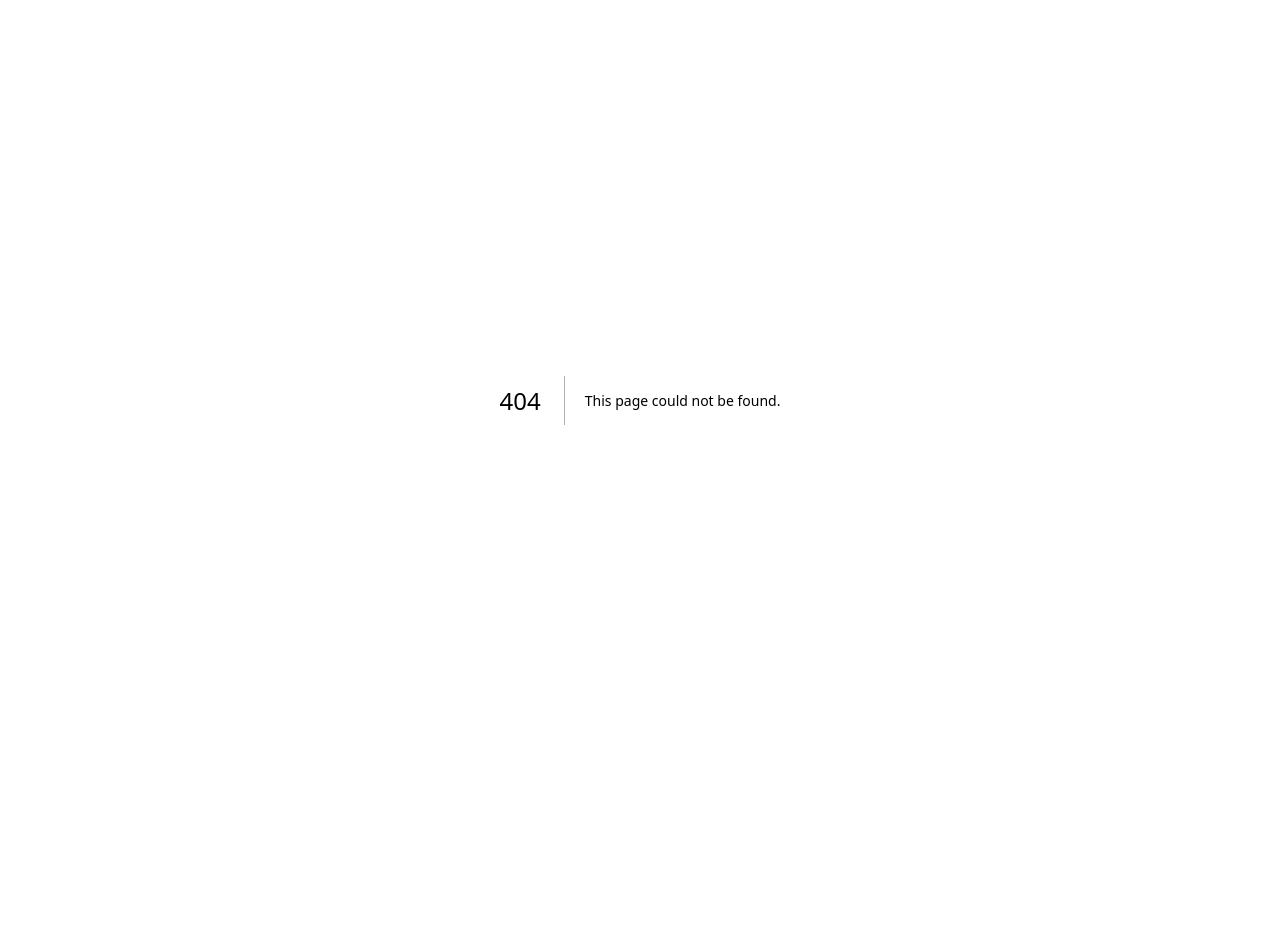
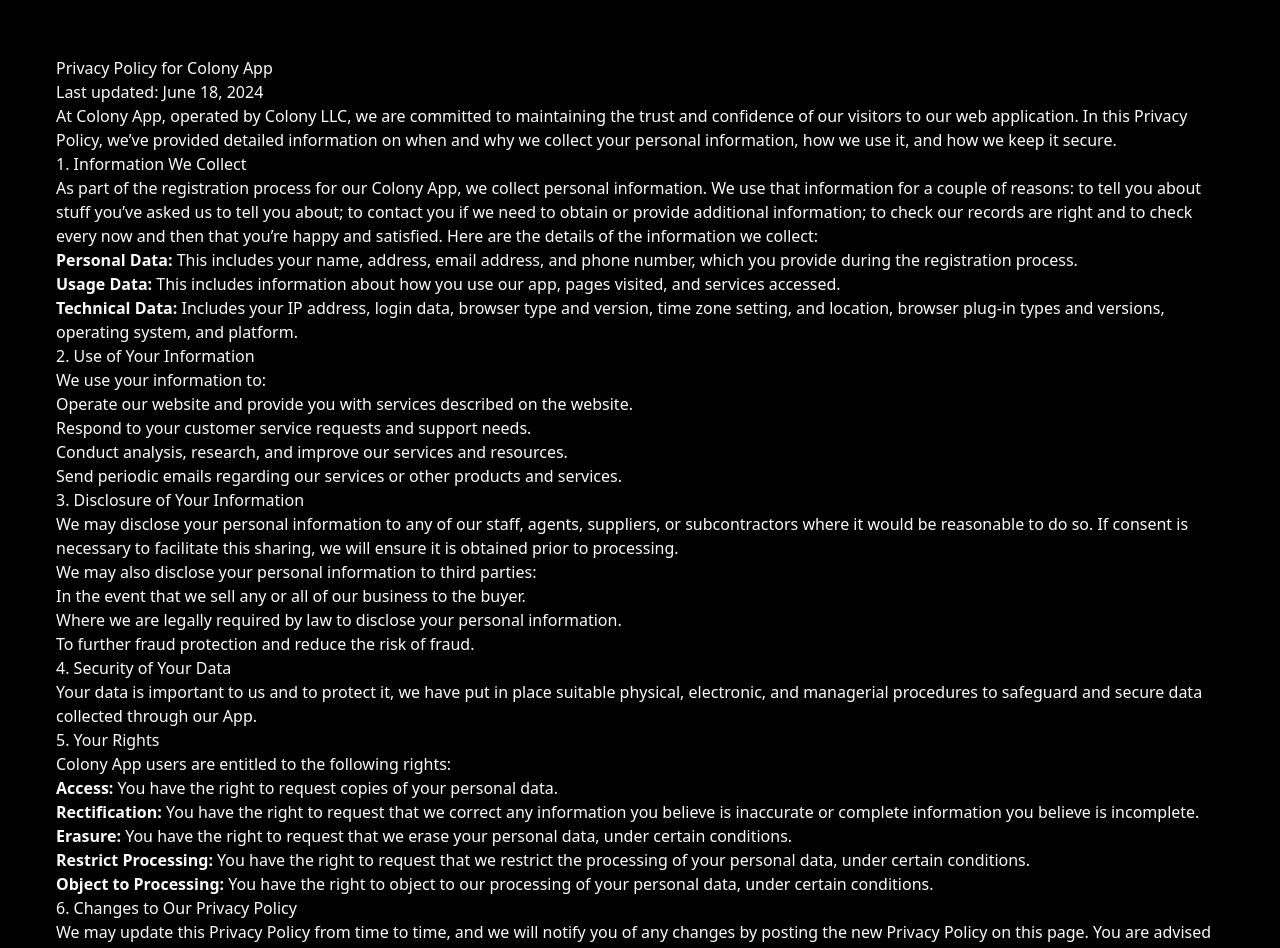
Before and after one commit to Ortbri/colony-web, a Next.js app: page /privacy in a window 1280 px wide. Before the commit this address had no page. Shown: the top 948 px of the page. Before the commit the page ends 800 px from the top, so only its background shows below. Built offline with nearby package versions, Linux system fonts and the light colour scheme.

Commit message:
Sample TOS & PRIVACY

```diff
--- a/app/page.tsx
+++ b/app/page.tsx
@@ -1,6 +1,7 @@
 import Cut from '@/components/Cut'
 import Features from '@/components/Features'
 import Guide from '@/components/Guide'
+import Link from 'next/link'
 import React from 'react'
 
 export default function Home() {
--- /dev/null
+++ b/app/privacy/page.tsx
@@ -0,0 +1,127 @@
+import React from 'react'
+
+export default function PrivacyPolicy() {
+  return (
+    <div className='p-14'>
+      <h1>Privacy Policy for Colony App</h1>
+      <p>Last updated: June 18, 2024</p>
+
+      <p>
+        At Colony App, operated by Colony LLC, we are committed to maintaining
+        the trust and confidence of our visitors to our web application. In this
+        Privacy Policy, we’ve provided detailed information on when and why we
+        collect your personal information, how we use it, and how we keep it
+        secure.
+      </p>
+
+      <h2>1. Information We Collect</h2>
+      <p>
+        As part of the registration process for our Colony App, we collect
+        personal information. We use that information for a couple of reasons:
+        to tell you about stuff you’ve asked us to tell you about; to contact
+        you if we need to obtain or provide additional information; to check our
+        records are right and to check every now and then that you’re happy and
+        satisfied. Here are the details of the information we collect:
+      </p>
+      <ul>
+        <li>
+          <strong>Personal Data:</strong> This includes your name, address,
+          email address, and phone number, which you provide during the
+          registration process.
+        </li>
+        <li>
+          <strong>Usage Data:</strong> This includes information about how you
+          use our app, pages visited, and services accessed.
+        </li>
+        <li>
+          <strong>Technical Data:</strong> Includes your IP address, login data,
+          browser type and version, time zone setting, and location, browser
+          plug-in types and versions, operating system, and platform.
+        </li>
+      </ul>
+
+      <h2>2. Use of Your Information</h2>
+      <p>We use your information to:</p>
+      <ul>
+        <li>
+          Operate our website and provide you with services described on the
+          website.
+        </li>
+        <li>Respond to your customer service requests and support needs.</li>
+        <li>
+          Conduct analysis, research, and improve our services and resources.
+        </li>
+        <li>
+          Send periodic emails regarding our services or other products and
+          services.
+        </li>
+      </ul>
+
+      <h2>3. Disclosure of Your Information</h2>
+      <p>
+        We may disclose your personal information to any of our staff, agents,
+        suppliers, or subcontractors where it would be reasonable to do so. If
+        consent is necessary to facilitate this sharing, we will ensure it is
+        obtained prior to processing.
+      </p>
+      <p>We may also disclose your personal information to third parties:</p>
+      <ul>
+        <li>
+          In the event that we sell any or all of our business to the buyer.
+        </li>
+        <li>
+          Where we are legally required by law to disclose your personal
+          information.
+        </li>
+        <li>To further fraud protection and reduce the risk of fraud.</li>
+      </ul>
+
+      <h2>4. Security of Your Data</h2>
+      <p>
+        Your data is important to us and to protect it, we have put in place
+        suitable physical, electronic, and managerial procedures to safeguard
+        and secure data collected through our App.
+      </p>
+
+      <h2>5. Your Rights</h2>
+      <p>Colony App users are entitled to the following rights:</p>
+      <ul>
+        <li>
+          <strong>Access:</strong> You have the right to request copies of your
+          personal data.
+        </li>
+        <li>
+          <strong>Rectification:</strong> You have the right to request that we
+          correct any information you believe is inaccurate or complete
+          information you believe is incomplete.
+        </li>
+        <li>
+          <strong>Erasure:</strong> You have the right to request that we erase
+          your personal data, under certain conditions.
+        </li>
+        <li>
+          <strong>Restrict Processing:</strong> You have the right to request
+          that we restrict the processing of your personal data, under certain
+          conditions.
+        </li>
+        <li>
+          <strong>Object to Processing:</strong> You have the right to object to
+          our processing of your personal data, under certain conditions.
+        </li>
+      </ul>
+
+      <h2>6. Changes to Our Privacy Policy</h2>
+      <p>
+        We may update this Privacy Policy from time to time, and we will notify
+        you of any changes by posting the new Privacy Policy on this page. You
+        are advised to review this Privacy Policy periodically for any changes.
+      </p>
+
+      <h2>Contact Us</h2>
+      <p>
+        If you have any questions about this Privacy Policy, please contact us
+        at brian@thecolonyapp.com.
+      </p>
+    </div>
+  )
+}
--- /dev/null
+++ b/app/tos/page.tsx
@@ -0,0 +1,80 @@
+import React from 'react'
+
+export default function TermsOfService() {
+  return (
+    <div className='p-14'>
+      <h1>Terms of Service</h1>
+      <p>Last updated: June 18, 2024</p>
+
+      <h2>Introduction</h2>
+      <p>
+        Welcome to the Colony App. By accessing our app, you agree to be bound
+        by these Terms of Service. If you do not agree with any part of the
+        terms, you may not use our app.
+      </p>
+
+      <h2>Intellectual Property Rights</h2>
+      <p>
+        Under these Terms, Colony LLC and/or its licensors own all the
+        intellectual property rights and materials contained in this app. You
+        are granted a limited license only for purposes of viewing the material
+        contained on this app.
+      </p>
+
+      <h2>Restrictions</h2>
+      <p>You are specifically restricted from the following:</p>
+      <ul>
+        <li>Publishing any app material in any other media.</li>
+        <li>
+          Selling, sublicensing and/or otherwise commercializing any app
+          material.
+        </li>
+        <li>Publicly performing and/or showing any app material.</li>
+        <li>
+          Using this app in any way that is or may be damaging to this app.
+        </li>
+        <li>Using this app in any way that impacts user access to this app.</li>
+      </ul>
+
+      <h2>User Accounts</h2>
+      <p>
+        If you create an account on our app, you are responsible for maintaining
+        the security of your account and you are fully responsible for all
+        activities that occur under the account and any other actions taken in
+        connection with it.
+      </p>
+
+      <h2>No Warranties</h2>
+      <p>
+        This app is provided "as is," with all faults, and Colony LLC express no
+        representations or warranties, of any kind related to this app or the
+        materials contained on this app.
+      </p>
+
+      <h2>Limitation of Liability</h2>
+      <p>
+        In no event shall Colony LLC, nor any of its officers, directors and
+        employees, be held liable for anything arising out of or in any way
+        connected with your use of this app whether such liability is under
+        contract. Colony LLC, including its officers, directors and employees
+        shall not be held liable for any indirect, consequential or special
+        liability arising out of or in any way related to your use of this app.
+      </p>
+
+      <h2>Amendments to Terms</h2>
+      <p>
+        Colony LLC is permitted to revise these Terms at any time as it sees
+        fit, and by using this app you are expected to review these Terms on a
+        regular basis.
+      </p>
+
+      <h2>Governing Law & Jurisdiction</h2>
+      <p>
+        These Terms will be governed by and interpreted in accordance with the
+        laws of the State of [Your State], and you submit to the non-exclusive
+        jurisdiction of the state and federal courts located in [Your State] for
+        the resolution of any disputes.
+      </p>
+    </div>
+  )
+}
--- a/components/Features.tsx
+++ b/components/Features.tsx
@@ -2,6 +2,7 @@
 import React from 'react'
 import { BentoGrid, BentoGridItem } from './framer/BentoGrid'
 import { Button } from './ui/button'
+import Link from 'next/link'
 
 const Skeleton = () => (
   <div className='flex h-full min-h-[6rem] w-full flex-1 rounded-xl bg-gradient-to-br from-neutral-200 to-neutral-100 dark:from-neutral-900 dark:to-neutral-800'></div>
@@ -73,6 +74,10 @@ function Features() {
               <BentoGridItem key={i} title={item.title} header={item.header} />
             ))}
       </BentoGrid>
+      <div className='flex flex-col'>
+        <Link href='/privacy'>GO TO PRIVACY</Link>
+        <Link href='/tos'>GO TO TERMS OF SERVICE</Link>
+      </div>
     </>
   )
 }
```
